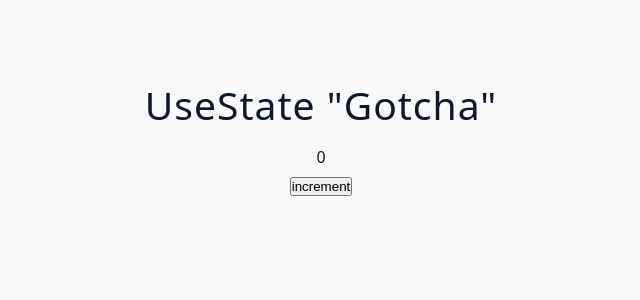
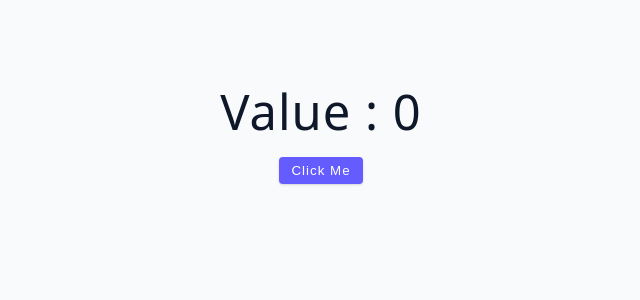
Before and after one commit to Cyrillo46/Advanced-React, a React (Vite) app: page / in a window 1280 px wide. Shown: the top 300 px of the page, without its empty margins (319-959 px from the left). Built offline with nearby package versions, Linux system fonts and the light colour scheme.

Commit message:
useEffect lesson set up

```diff
--- a/src/App.jsx
+++ b/src/App.jsx
@@ -1,11 +1,10 @@
-import Starter from "./tutorial/01-useState/starter/01-error-example";
-import UseStateGotcha from "./tutorial/01-useState/starter/05-useState-gotcha";
+import CodeExample from "./tutorial/02-useEffect/starter/01-code-example.jsx";
+import Starter from "./tutorial/02-useEffect/starter/02-useEffect-basics.jsx";
 
 function App() {
   return (
     <div className="container">
-      {/* <Starter /> */}
-      <UseStateGotcha />
+      <CodeExample />
     </div>
   );
 }
```
